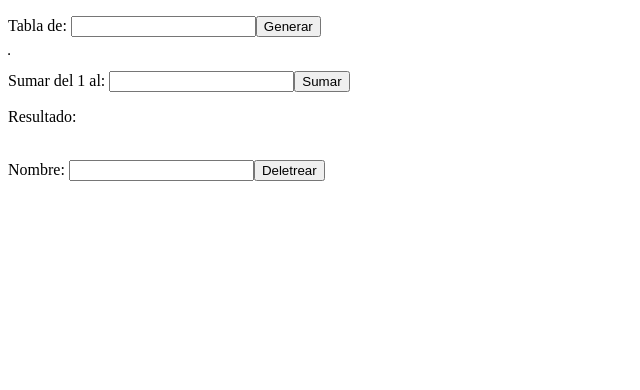
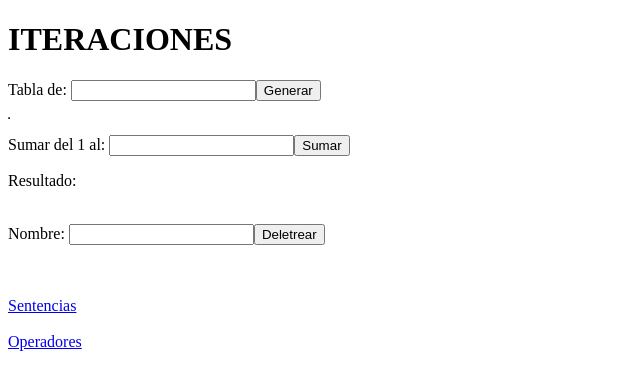
Before and after one commit to aguilerasergio/js, a plain HTML site: page interaciones.html in a window 1280 px wide. Shown: the whole page, without its empty margins (0-640 px from the left). Drawn offline with Linux system fonts and the light colour scheme.

Commit message:
enlaces de paginas

```diff
--- a/interaciones.html
+++ b/interaciones.html
@@ -6,7 +6,7 @@
     <title>Interaciones</title>
 </head>
 <body>
-
+    <h1>ITERACIONES</h1>
     <form>
         <p>Tabla de: <input type="text" id="numero"/><button type="button" onclick="generarTabla(numero.value)">Generar</button></p>
     </form>
@@ -21,6 +21,13 @@
 
         <div id="deletreo"></div>
     </form>
+    <br>
+    <br>
+    <a href="sentencias.html">Sentencias</a>
+    <br>
+    <br>
+    <a href="index.html">Operadores</a>
+
 
     <script src="iteraciones.js"></script>
 </body>
```
Also changed, not shown: index.html (+6 -0 lines), sentencias.html (+5 -1 lines).
